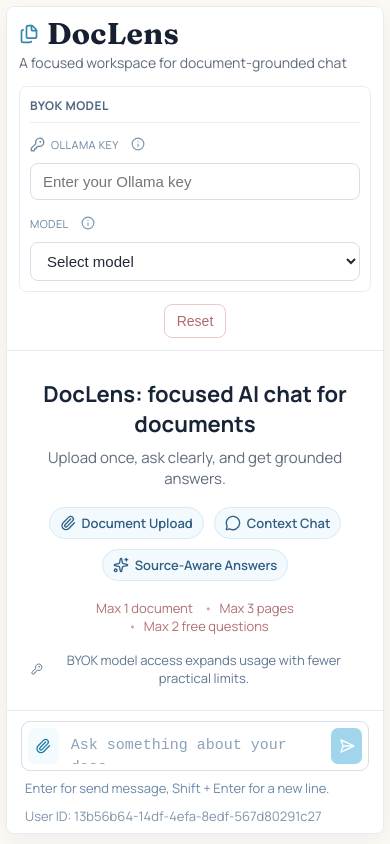
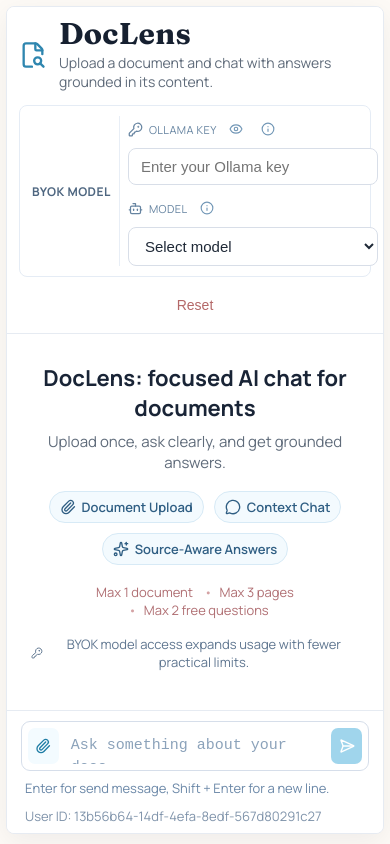
Before and after one commit to jayyprajapati/DocLens, a React app in the folder frontend/: page / in a window 390 px wide. Built offline with nearby package versions, Linux system fonts and the light colour scheme; the HTML template or start-up script is replaced by a standard one.

Commit message:
feat: Improve layout and styling in App and Header components

```diff
--- a/frontend/src/App.css
+++ b/frontend/src/App.css
@@ -36,7 +36,7 @@
 
 .header {
   display: flex;
-  align-items: flex-start;
+  align-items: center;
   justify-content: space-between;
   flex-wrap: wrap;
   gap: 14px;
@@ -47,15 +47,13 @@
 
 .title-wrap {
   display: flex;
-  flex-direction: column;
-  gap: 4px;
+  align-items: center;
+  align-self: center;
+  gap: 12px;
 }
 
 .title {
   margin: 0;
-  display: inline-flex;
-  align-items: center;
-  gap: 8px;
   font-family: 'Fraunces', 'Times New Roman', serif;
   font-size: 30px;
   line-height: 1;
@@ -66,6 +64,13 @@
 
 .title-icon {
   color: #2f86af;
+  flex-shrink: 0;
+}
+
+.title-text-block {
+  display: flex;
+  flex-direction: column;
+  gap: 4px;
 }
 
 .title-subtitle {
@@ -89,6 +94,7 @@
 
 .byok-section {
   display: flex;
+  flex-direction: row;
   align-items: stretch;
   gap: 12px;
   border: 1px solid #e5ecf5;
@@ -113,6 +119,7 @@
 }
 
 .byok-controls {
+  width: auto;
   align-items: flex-end;
 }
 
@@ -197,16 +204,15 @@
 }
 
 .button-reset {
-  border-color: #efc9c9;
+  border: none;
   background: transparent;
   color: #b46868;
   font-weight: 500;
 }
 
 .button-reset:hover {
-  border-color: #e59e9e;
-  background: #eb9b9b;
-  color: #fff;
+  background: #fdeeee;
+  color: #8b3f3f;
 }
 
 .button-text {
@@ -846,19 +852,19 @@
   }
 
   .byok-section {
-    flex-direction: column;
+    flex-direction: row;
     gap: 8px;
   }
 
   .byok-title {
-    justify-content: flex-start;
-    border-right: none;
-    border-bottom: 1px solid #e8eef6;
-    padding: 0 0 8px;
+    justify-content: center;
+    border-bottom: none;
+    border-right: 1px solid #e8eef6;
+    padding: 0 8px 0 2px;
   }
 
   .byok-controls {
-    width: 100%;
+    width: auto;
   }
 
   .field-group,
--- a/frontend/src/App.jsx
+++ b/frontend/src/App.jsx
@@ -104,9 +104,14 @@ function App() {
   const [apiKey, setApiKey] = useState(
     () => localStorage.getItem(STORAGE_KEYS.apiKey) || '',
   )
-  const [model, setModel] = useState(
-    () => localStorage.getItem(STORAGE_KEYS.model) || DEFAULT_MODEL,
-  )
+  const [model, setModel] = useState(() => {
+    const storedModel = localStorage.getItem(STORAGE_KEYS.model)
+    if (!storedModel || storedModel === 'gpt-4o-mini') {
+      return DEFAULT_MODEL
+    }
+
+    return storedModel
+  })
   const [messages, setMessages] = useState([])
   const [documents, setDocuments] = useState([])
   const [isSending, setIsSending] = useState(false)
--- a/frontend/src/components/Header.jsx
+++ b/frontend/src/components/Header.jsx
@@ -1,11 +1,12 @@
 import { useState } from 'react'
-import { Files, Info, KeyRound } from 'lucide-react'
+import { Bot, Eye, EyeOff, FileSearchCorner, Info, KeyRound } from 'lucide-react'
 import InfoModal from './InfoModal'
 
 const MODEL_OPTIONS = ['gpt-4o-mini', 'gpt-4o', 'gpt-4.1-mini']
 
 function Header({ apiKey, model, onApiKeyChange, onModelChange, onReset }) {
   const [activeModal, setActiveModal] = useState(null)
+  const [isApiKeyVisible, setIsApiKeyVisible] = useState(false)
 
   const closeModal = () => setActiveModal(null)
 
@@ -18,11 +19,11 @@ function Header({ apiKey, model, onApiKeyChange, onModelChange, onReset }) {
     <>
       <header className="header">
         <div className="title-wrap">
-          <h1 className="title">
-            <Files className="title-icon" size={20} aria-hidden="true" />
-            <span>DocLens</span>
-          </h1>
-          <p className="title-subtitle">A focused workspace for document-grounded chat</p>
+          <FileSearchCorner className="title-icon" size={28} aria-hidden="true" />
+          <div className="title-text-block">
+            <h1 className="title">DocLens</h1>
+            <p className="title-subtitle">Upload a document and chat with answers grounded in its content.</p>
+          </div>
         </div>
 
         <div className="header-main-controls">
@@ -37,6 +38,15 @@ function Header({ apiKey, model, onApiKeyChange, onModelChange, onReset }) {
                   <button
                     type="button"
                     className="icon-button icon-info"
+                    onClick={() => setIsApiKeyVisible((previousValue) => !previousValue)}
+                    aria-label={isApiKeyVisible ? 'Hide key' : 'Show key'}
+                    title={isApiKeyVisible ? 'Hide key' : 'Show key'}
+                  >
+                    {isApiKeyVisible ? <EyeOff size={18} /> : <Eye size={18} />}
+                  </button>
+                  <button
+                    type="button"
+                    className="icon-button icon-info"
                     onClick={() => setActiveModal('byok')}
                     aria-label="What is BYOK?"
                   >
@@ -46,7 +56,7 @@ function Header({ apiKey, model, onApiKeyChange, onModelChange, onReset }) {
                 <input
                   id="api-key-input"
                   className="input input-key"
-                  type="password"
+                  type={isApiKeyVisible ? 'text' : 'password'}
                   value={apiKey}
                   placeholder="Enter your Ollama key"
                   onChange={(event) => onApiKeyChange(event.target.value)}
@@ -55,6 +65,7 @@ function Header({ apiKey, model, onApiKeyChange, onModelChange, onReset }) {
 
               <div className="field-group">
                 <label className="field-label" htmlFor="model-select">
+                  <Bot size={15} aria-hidden="true" />
                   <span>Model</span>
                   <button
                     type="button"
```
